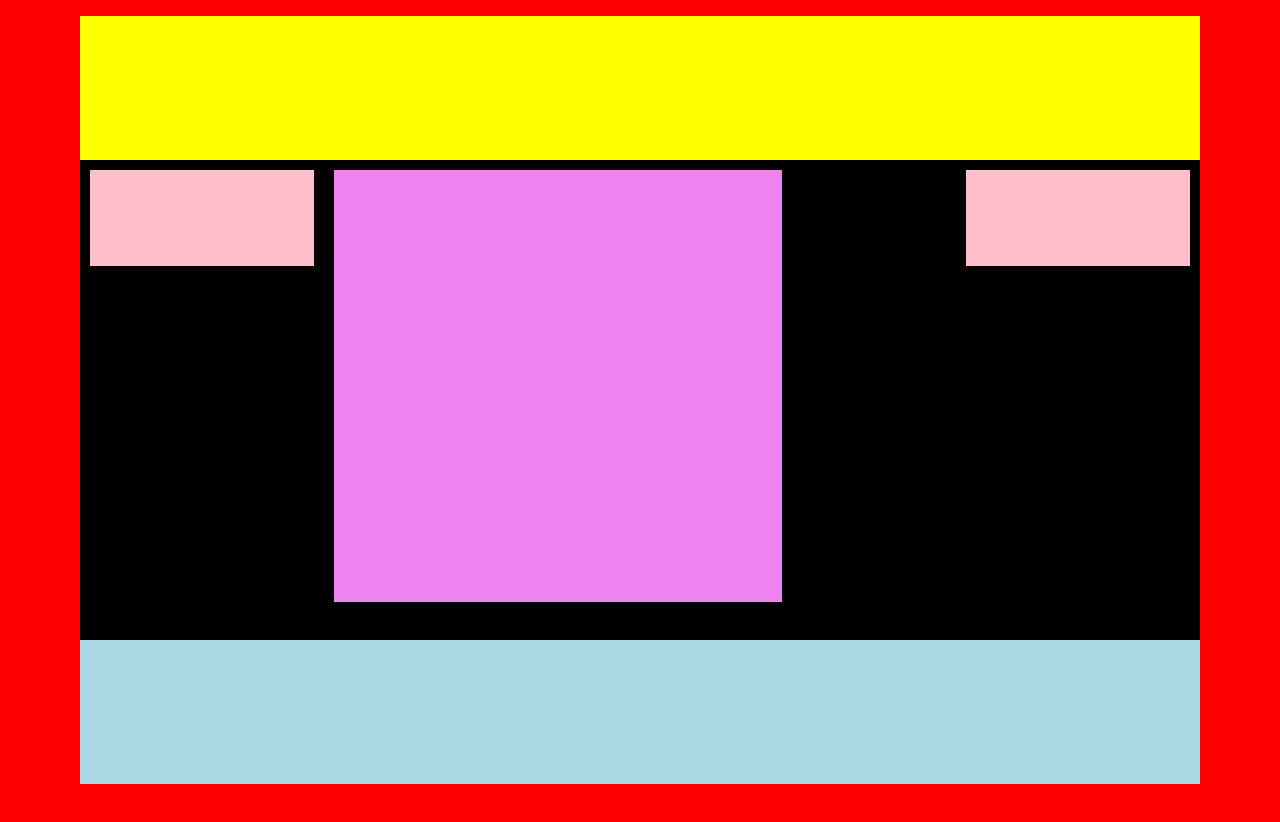
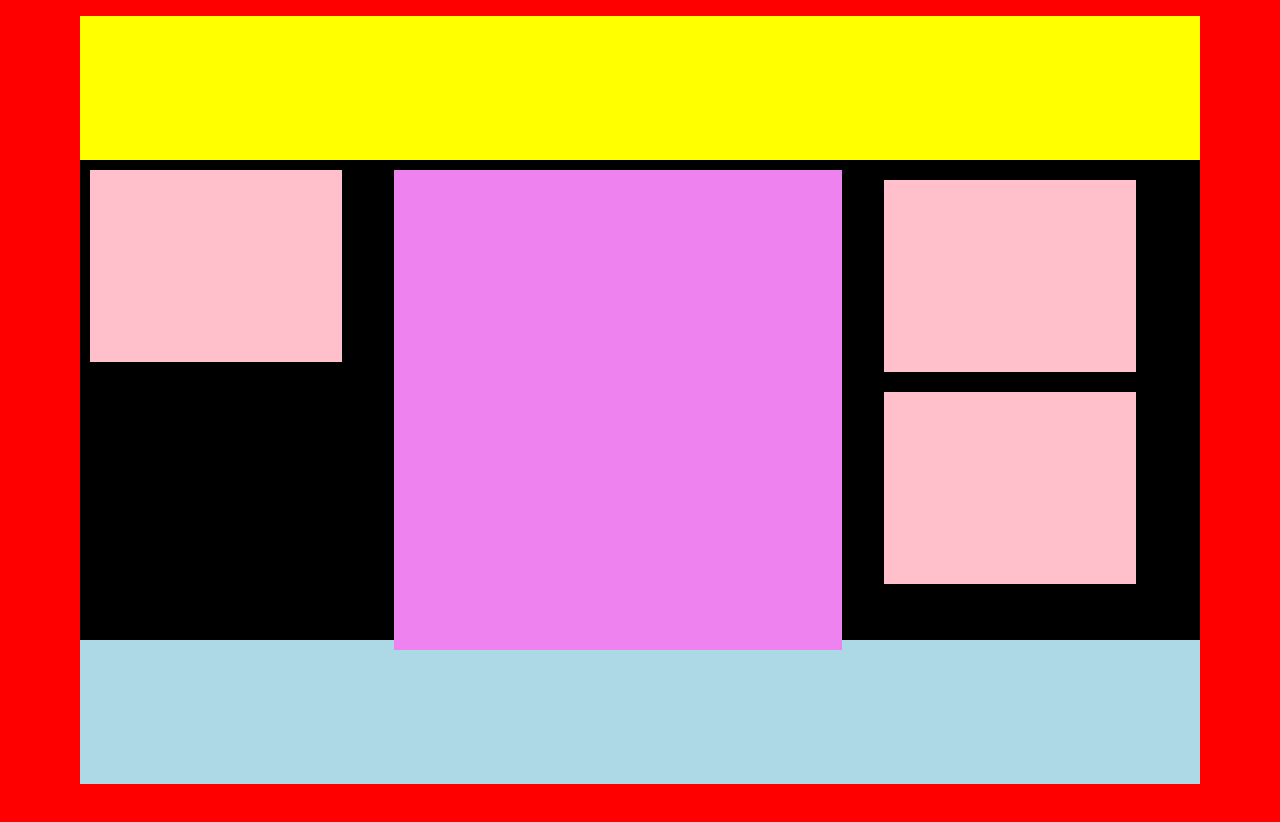
Before and after one commit to GiulioVolletti/htmlcss-struttura-wp, a plain HTML site: page index.html in a window 1280 px wide. Drawn offline with Linux system fonts and the light colour scheme.

Commit message:
tentativo 1

```diff
--- a/css/style.css
+++ b/css/style.css
@@ -27,6 +27,7 @@ footer {
 
 .container {
   margin: 10px;
+  display: inline-block;
 }
 
 main::after {
@@ -36,16 +37,19 @@ main::after {
 }
 
 .center {
-  height: 90%;
+  height: 100%;
   width: 40%;
   background-color: violet;
-  float: both;
-  display: inline-block;
+}
+
+aside {
+    height: 100%;
+    width: 25%;
 }
 
 .left , .right {
-  height: 20%;
-  width: 20%;
+  height: 40%;
+  width: 90%;
   background-color: pink;
 }
 
@@ -54,5 +58,6 @@ main::after {
 }
 
 .right {
+  margin: 10px;
   float: right;
 }
--- a/index.html
+++ b/index.html
@@ -14,12 +14,18 @@
     </nav> -->
 
     <main>
-      <div class="container left">
-      </div>
+      <aside class="container">
+        <div class="left">
+        </div>
+      </aside>
       <div class="container center">
       </div>
-      <div class="container right">
-      </div>
+      <aside class="container">
+        <div class="right">
+        </div>
+        <div class="right">
+        </div>
+      </aside>
     </main>
 
     <footer></footer>
```
